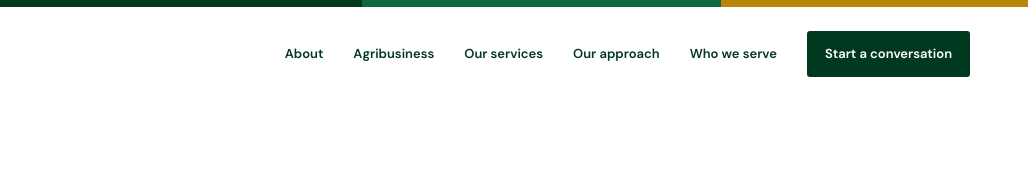
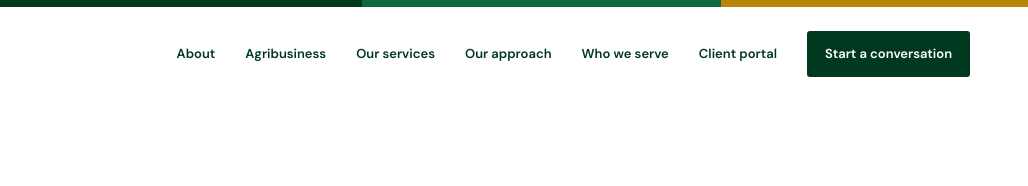
Before and after one commit to Teresawabwire/amanzi-africa, a plain HTML site: page index.html in a window 1280 px wide. Shown: the top 186 px of the page, 252-1280 px from the left. Drawn offline with nearby package versions, Linux system fonts and the light colour scheme.

Commit message:
Link website navigation to secure client portal

```diff
--- a/index.html
+++ b/index.html
@@ -20,7 +20,7 @@
     <button class="menu-toggle" aria-label="Open navigation" aria-expanded="false">☰</button>
     <nav class="navigation" aria-label="Main navigation">
       <a href="#about">About</a><a href="#ecosystem">Agribusiness</a><a href="#services">Our services</a><a href="#approach">Our approach</a><a href="#sectors">Who we serve</a>
-      <a class="nav-cta" href="#contact">Start a conversation</a>
+      <a href="portal.html">Client portal</a><a class="nav-cta" href="#contact">Start a conversation</a>
     </nav>
   </header>
 
```
